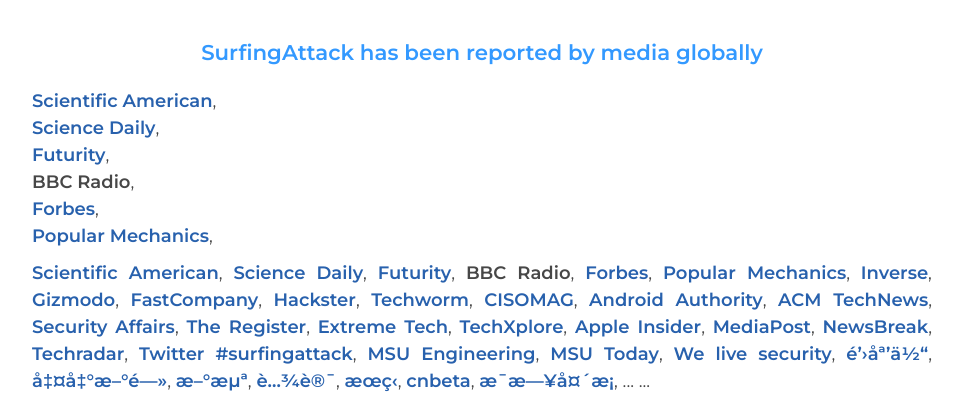
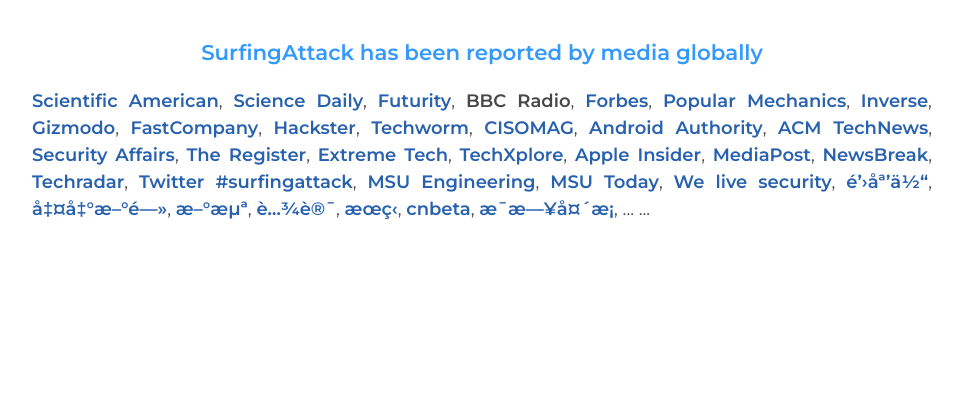
Before and after one commit to surfingattack/surfingattack.github.io, a Jekyll site: the page built from index.md, in a window 1280 px wide and 900 px high, scrolled down 6610 px, cut to the strip 495-900 px from the top of the window. Shown: the whole strip, without its empty margins (158-1120 px from the left). Built offline with Jekyll 4.4.1, drawn with Linux system fonts in a browser that asks for light colours; after the commit the page ends 7338 px from its top, so only the background shows below that.

```diff
--- a/_layouts/default.html
+++ b/_layouts/default.html
@@ -334,14 +334,6 @@
 					<br>
 
 					<h3> SurfingAttack has been reported by media globally </h3>
-					<p> <a href="https://www.scientificamerican.com/article/ultrasonic-attack-device-hacks-phones-through-solid-objects/"><strong>Scientific American</strong></a>, <br>
-						<a href="https://www.sciencedaily.com/releases/2020/02/200227143752.htm"><strong>Science Daily</strong></a>, <br>
-						<a href="https://www.futurity.org/surfing-attacks-ultrasonic-waves-2293452/"> <strong>Futurity</strong></a>, <br>
-						<strong>BBC Radio</strong>, <br>
-						<a href="https://www.forbes.com/sites/daveywinder/2020/03/02/this-silent-5-smartphone-hack-can-compromise-iphone-pixel-and-galaxy-devices/#5d425165564e"><strong>Forbes</strong></a>, <br>
-						<a href="https://www.popularmechanics.com/technology/security/a31228645/vibration-smartphone-attack/"><strong>Popular Mechanics</strong></a>, <br>
-						<a href=""></a>
-					</p>
 					<p><strong><a href="https://www.scientificamerican.com/article/ultrasonic-attack-device-hacks-phones-through-solid-objects/">Scientific American</a></strong>,
 						<strong><a href="https://www.sciencedaily.com/releases/2020/02/200227143752.htm">Science Daily</a></strong>,
 						<strong><a href="https://www.futurity.org/surfing-attacks-ultrasonic-waves-2293452/">Futurity</a></strong>,
```
